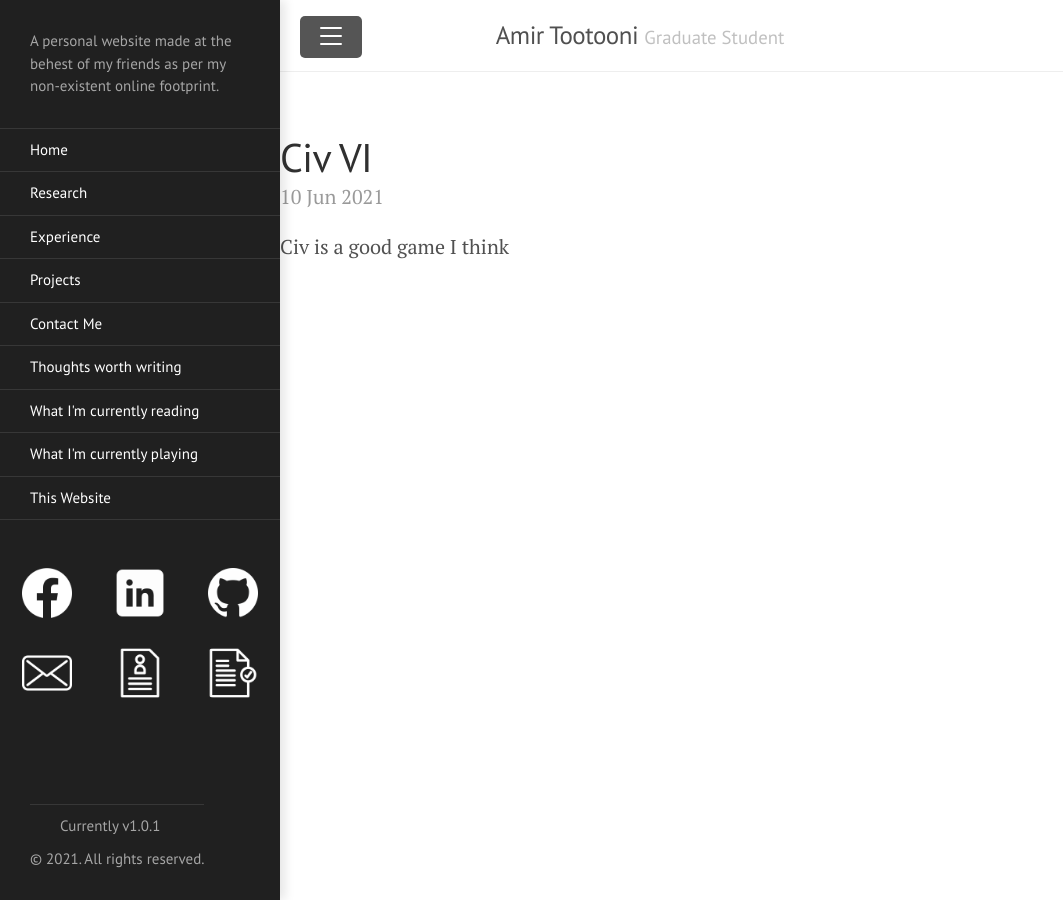
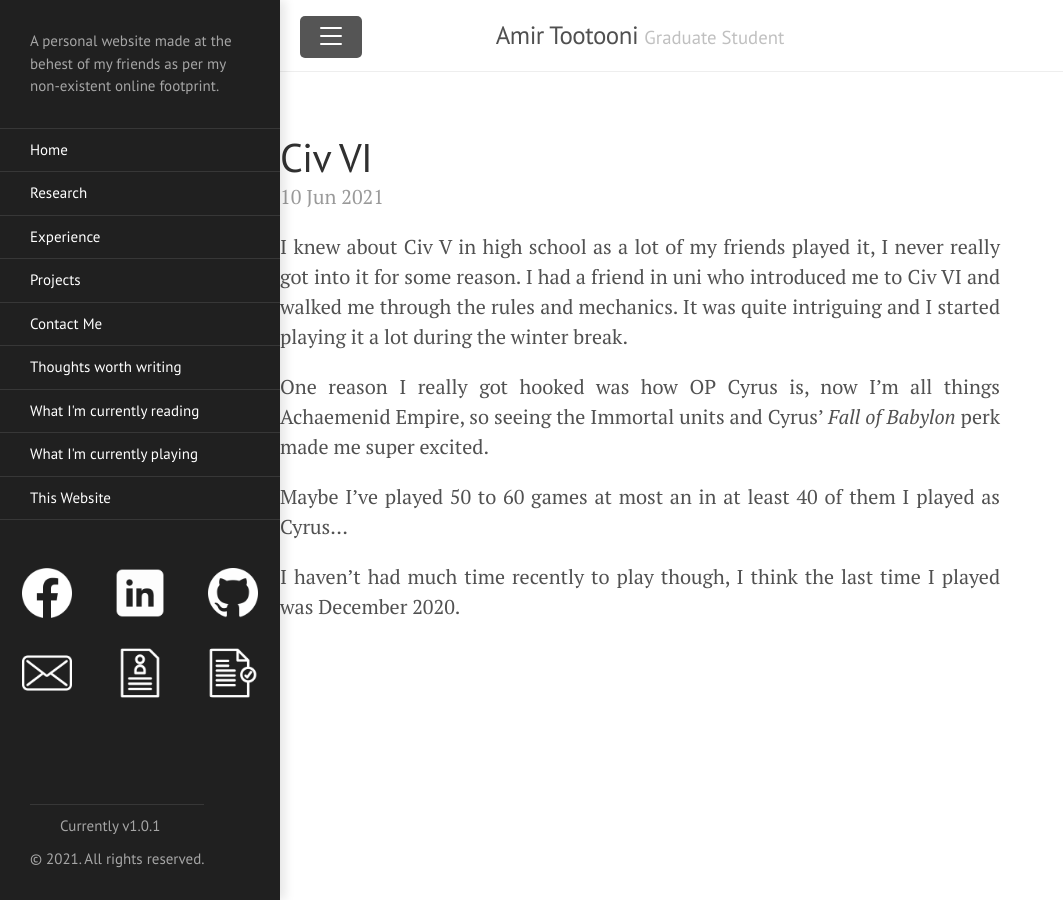
Before and after one commit to amirtootooni/amirtootooni.github.io, a Jekyll site: the page built from _posts/2021-06-10-civ6.md, in a window 1280 px wide. Shown: the whole page, without its empty margins (0-1063 px from the left). Built offline with Jekyll 4.4.1, drawn with Linux system fonts in a browser that asks for light colours.

Commit message:
added text to some earlier blog posts

```diff
--- a/_posts/2021-06-10-civ6.md
+++ b/_posts/2021-06-10-civ6.md
@@ -4,4 +4,10 @@ title: Civ VI
 type: game
 ---
 
-Civ is a good game I think
+I knew about Civ V in high school as a lot of my friends played it, I never really got into it for some reason. I had a friend in uni who introduced me to Civ VI and walked me through the rules and mechanics. It was quite intriguing and I started playing it a lot during the winter break.
+
+One reason I really got hooked was how OP Cyrus is, now I'm all things Achaemenid Empire, so seeing the Immortal units and Cyrus' _Fall of Babylon_ perk made me super excited.
+
+Maybe I've played 50 to 60 games at most an in at least 40 of them I played as Cyrus...
+
+I haven't had much time recently to play though, I think the last time I played was December 2020.
--- a/experience.html
+++ b/experience.html
@@ -1,6 +1,7 @@
 ---
 layout: page
 title: Experience
+description: Wow such empty...
 order: 2
 ---
 
--- a/projects.html
+++ b/projects.html
@@ -1,6 +1,7 @@
 ---
 layout: page
 title: Projects
+description: Wow such empty...
 order: 3
 ---
 
--- a/research.html
+++ b/research.html
@@ -1,6 +1,7 @@
 ---
 layout: page
 title: Research
+description: Wow such empty...
 order: 1
 ---
 
```
Also changed, not shown: _posts/2021-06-10-heroes.md (+5 -1 lines).
